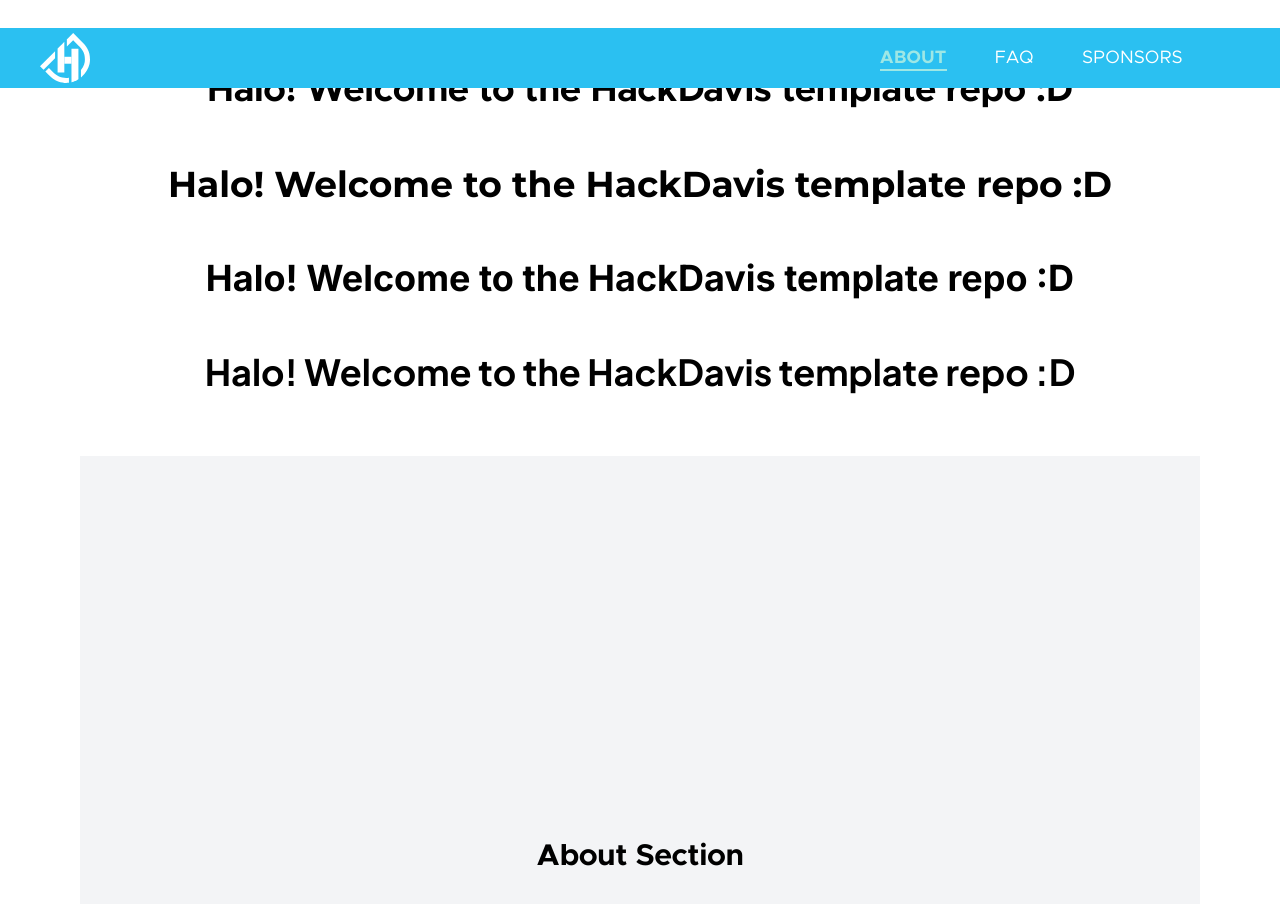
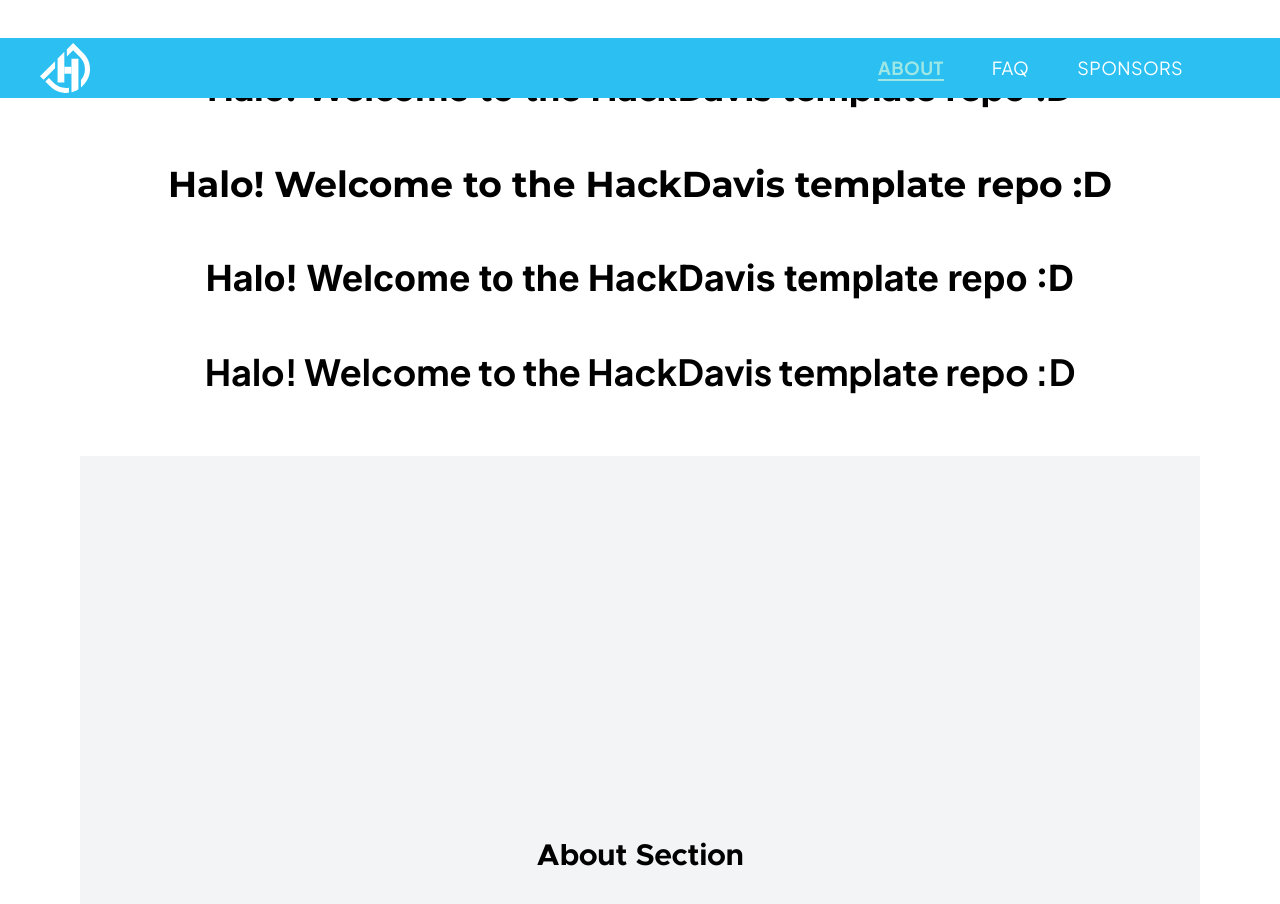
Before and after one commit to HackDavis/website-2025, a Next.js app: page / in a window 1280 px wide. Shown: the top 904 px of the page. Built offline with nearby package versions, Linux system fonts and the light colour scheme.

Commit message:
Fixes to Navbar (#10)
* Update Navbar.module.scss

* Convert styles to global variables

* Add more styles to globals

```diff
--- a/app/(pages)/_components/Navbar/Navbar.module.scss
+++ b/app/(pages)/_components/Navbar/Navbar.module.scss
@@ -4,27 +4,28 @@
 
   .content {
     position: fixed;
-    top: 28px;
+    top: var(--navbar-top-spacing);
     width: 100%;
-    padding-left: 40px;
-    padding-right: 97px;
-    height: 60px;
-    padding-top: 5px;
-    padding-bottom: 5px;
+    padding-left: var(--navbar-padding-left);
+    padding-right: var(--navbar-padding-right);
+    height: var(--navbar-height);
+
 
     display: flex;
     align-items: center;
     justify-content: space-between;
     background-color: transparent;
 
-    background-color: #2BC0F1; // Temporary background color until hero color comes in
+    background-color: var(--navbar-placeholder-background); // Temporary background color until hero color comes in
     transition: background-color 0.6s ease, box-shadow 0.6s ease, top 0.6s ease;
     z-index: 1000;
 
     &.scrolled {
-      background-color: rgba(4, 102, 101, 0.415); // Updated background color when scrolled
-      backdrop-filter: blur(10px);
+      background-color: var(--navbar-scrolled-background); // Updated background color when scrolled
+      backdrop-filter: var(--navbar-scrolled-blur);
       top: 0;
+      padding-top: var(--navbar-scrolled-padding);
+      padding-bottom: var(--navbar-scrolled-padding);
     }
 
     .hdIcon {
@@ -37,60 +38,61 @@
     .navLinks {
       display: flex;
       align-items: center;
-      gap: 48px;
+      gap: var(--navbar-item-spacing);
       align-self: stretch;
     }
 
     .navLink {
-      color: #FFF;
+      color: var(--text-light);
       text-align: center;
-      font-family: var(--font-family-Body);
+      font-family: var(--font-jakarta);
       font-size: var(--Med, 18px);
       font-style: normal;
-      font-weight: 400;
-      line-height: 100%; /* 18px */
-      letter-spacing: 0.36px;
-      position: relative; /* Required for the ::after pseudo-element */
+      font-weight: var(--navbar-text-weight-normal);
+      line-height: 100%;
+      letter-spacing: var(--navbar-text-letter-spacing);
+      position: relative; // Required for the ::after pseudo-element
       transition: color 0.3s;
 
       &:hover {
-        color: #9EE7E5;
+        color: var(--navbar-highlight);
       }
 
       &.active {
-        color: #9EE7E5; // Active section color
-        font-weight: 700;
+        font-weight: var(--navbar-highlight-text-weight);
+        color: var(--navbar-highlight);
 
         // The underline effect
         &::after {
           content: '';
           position: absolute;
-          bottom: -4px; /* Space between text and the underline */
+          bottom: var(--navbar-highlight-underline-distance); // Space between text and the underline
           left: 0;
           width: 100%;
-          height: 2px;
-          background-color: #9EE7E5;
-          transform: scaleX(1); /* Extend the underline from left to right */
-          transform-origin: left center; /* Start the scale from the left */
-          transition: transform 0.3s ease-out; /* Smooth animation */
+          height: var(--navbar-highlight-underline-height);
+          background-color: var(--navbar-highlight);
+          transform: scaleX(1); // Extend the underline from left to right
+          transform-origin: left center;
+          transition: transform 0.3s ease-out;
         }
       }
 
       &::after {
         content: '';
         position: absolute;
-        bottom: -4px;
+        bottom: var(--navbar-highlight-underline-distance);
         left: 0;
-        width: 100%; /* Full width for underline */
-        height: 2px;
-        background-color: #9EE7E5;
-        transform: scaleX(0); /* Start with no width */
-        transform-origin: left center; /* Start the scale from the left */
-        transition: transform 0.3s ease-out; /* Smooth animation */
+        width: 100%;
+        height: var(--navbar-highlight-underline-height);
+        background-color: var(--navbar-highlight);
+        transform: scaleX(0);
+        transform-origin: left center;
+        transition: transform 0.3s ease-out;
       }
 
       &:not(.active)::after {
-        transform: scaleX(0); /* Make underline disappear with the same animation */
+        transform: scaleX(0);
+        background-color: var(--navbar-highlight);
       }
     }
   }
--- a/app/(pages)/_globals/styles/globals.scss
+++ b/app/(pages)/_globals/styles/globals.scss
@@ -57,6 +57,25 @@
   --text-light: #FFF;
 
   --edge-spacer: 175px;
+
+  /* Navbar Styles */
+  --navbar-top-spacing: 38px;
+  --navbar-padding-left: 40px;
+  --navbar-padding-right: 97px;
+  --navbar-height: 60px;
+  --navbar-text-weight-normal: 400;
+  --navbar-text-letter-spacing: 0.36px;
+  --navbar-item-spacing: 48px;
+  /* Navbar styles for when text is highlighted */
+  --navbar-highlight: #9EE7E5;
+  --navbar-highlight-text-weight: 700;
+  --navbar-highlight-underline-height: 2px;
+  --navbar-highlight-underline-distance: -4px;
+  /* Navbar styles for partial scroll */
+  --navbar-scrolled-background: rgba(4, 102, 101, 0.415);
+  --navbar-scrolled-padding: 5px;
+  --navbar-scrolled-blur: blur(10px);
+  --navbar-placeholder-background: #2BC0F1;
 }
 
 * {
```
